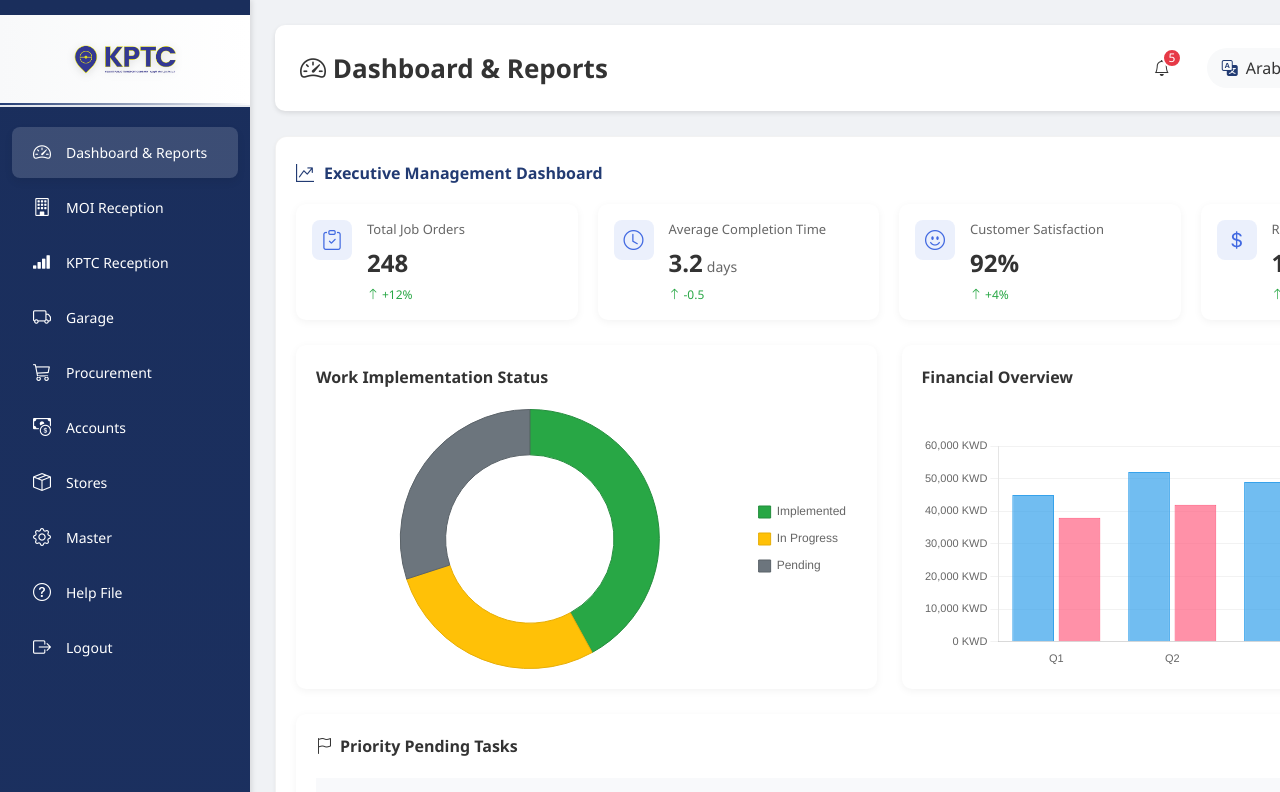
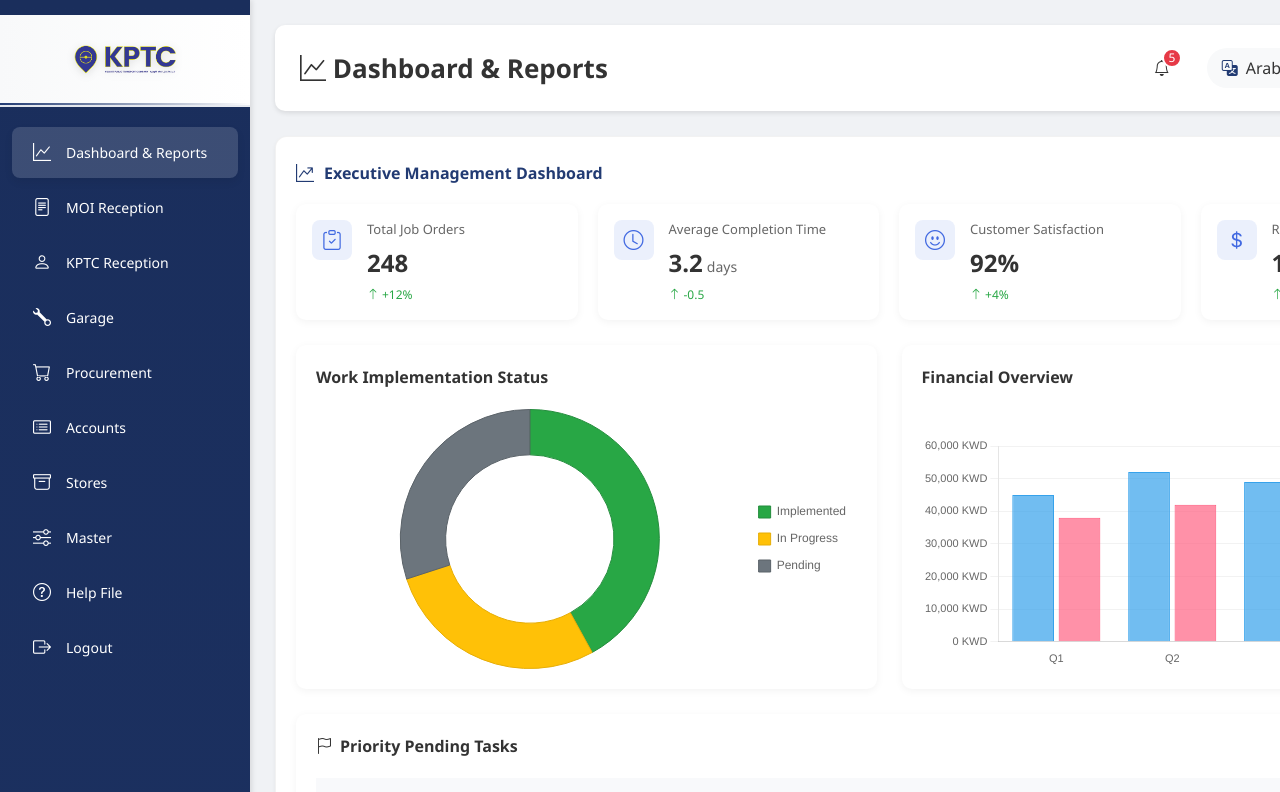
Before and after one commit to ghousekw/KPTC_Dashboard_React, a React (Vite) app: page / in a window 1280 px wide. Shown: the top 792 px of the page. Built offline with nearby package versions, Linux system fonts and the light colour scheme.

Commit message:
Update sidebar and header icons to match design

```diff
--- a/src/components/dashboard/KPTCDashboard.jsx
+++ b/src/components/dashboard/KPTCDashboard.jsx
@@ -98,42 +98,42 @@ const KPTCDashboard = () => {
         </div>
 
         <div className="menu-item active">
-          <i className="bi bi-speedometer2"></i>
+          <i className="bi bi-graph-up"></i>
           <span>{getTranslation('Dashboard & Reports')}</span>
         </div>
 
         <div className="menu-item">
-          <i className="bi bi-building"></i>
+          <i className="bi bi-file-text"></i>
           <span>{getTranslation('MOI Reception')}</span>
         </div>
 
         <div className="menu-item">
-          <i className="bi bi-reception-4"></i>
+          <i className="bi bi-person"></i>
           <span>{getTranslation('KPTC Reception')}</span>
         </div>
 
         <div className="menu-item">
-          <i className="bi bi-truck"></i>
+          <i className="bi bi-wrench"></i>
           <span>{getTranslation('Garage')}</span>
         </div>
 
         <div className="menu-item">
-          <i className="bi bi-cart3"></i>
+          <i className="bi bi-cart"></i>
           <span>{getTranslation('Procurement')}</span>
         </div>
 
         <div className="menu-item">
-          <i className="bi bi-cash-coin"></i>
+          <i className="bi bi-card-list"></i>
           <span>{getTranslation('Accounts')}</span>
         </div>
 
         <div className="menu-item">
-          <i className="bi bi-box-seam"></i>
+          <i className="bi bi-archive"></i>
           <span>{getTranslation('Stores')}</span>
         </div>
 
         <div className="menu-item">
-          <i className="bi bi-gear"></i>
+          <i className="bi bi-sliders"></i>
           <span>{getTranslation('Master')}</span>
         </div>
 
@@ -153,7 +153,7 @@ const KPTCDashboard = () => {
         {/* Header */}
         <div className="header">
           <div className="header-left">
-            <h1><i className="bi bi-speedometer2"></i> {getTranslation('Dashboard & Reports')}</h1>
+            <h1><i className="bi bi-graph-up"></i> {getTranslation('Dashboard & Reports')}</h1>
           </div>
           <div className="header-right">
             <div className="notifications">
```
